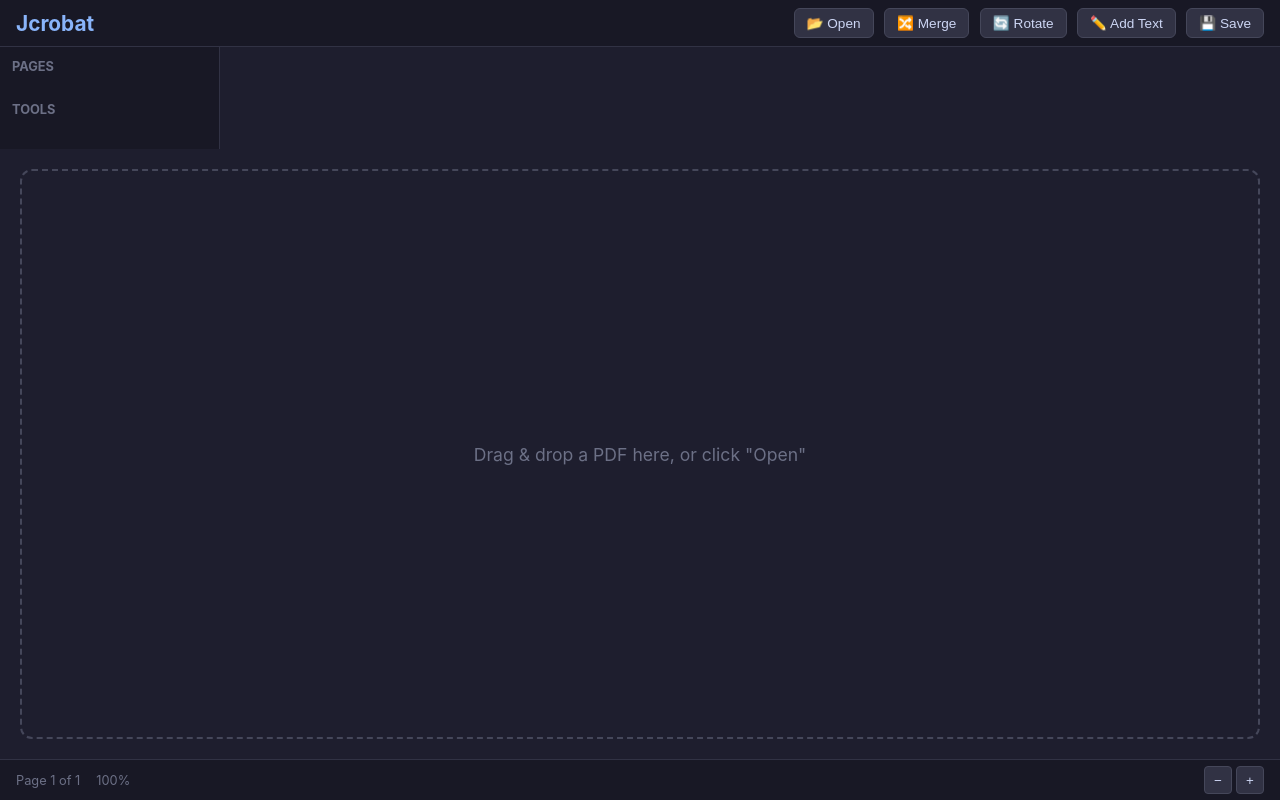
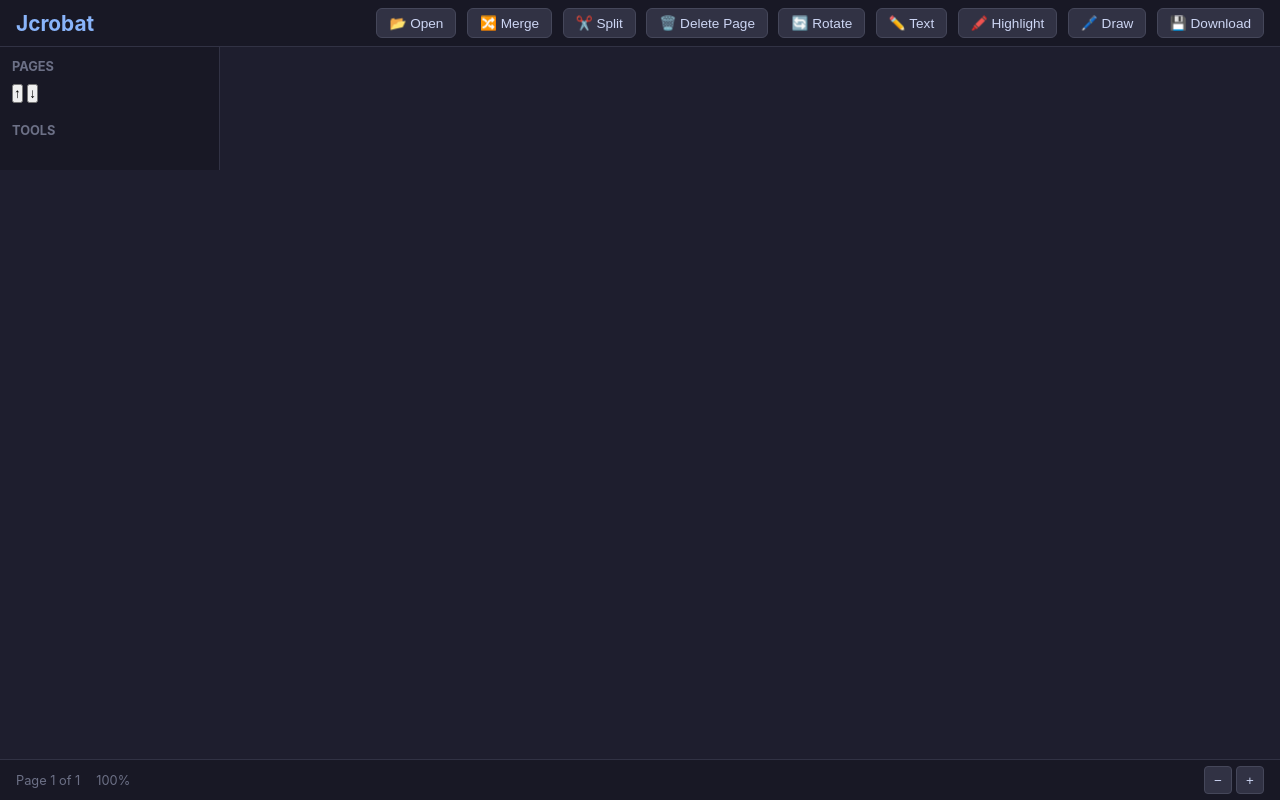
Before and after one commit to AzureMC-projects/Jcrobat, a plain HTML site: page index.html in a window 1280 px wide. Drawn offline with Linux system fonts and the light colour scheme.

Commit message:
Enhance toolbar and sidebar with new features
Added new buttons for split, delete page, highlight, and draw functionalities. Updated text input area and page controls for better user interaction.

```diff
--- a/index.html
+++ b/index.html
@@ -7,63 +7,68 @@
   <link rel="stylesheet" href="style.css">
 </head>
 <body>
-  <!-- Header / Toolbar -->
   <header class="toolbar">
     <div class="logo">Jcrobat</div>
     <div class="toolbar-actions">
       <button id="btn-open">📂 Open</button>
       <button id="btn-merge">🔀 Merge</button>
+      <button id="btn-split">✂️ Split</button>
+      <button id="btn-delete-page">🗑️ Delete Page</button>
       <button id="btn-rotate">🔄 Rotate</button>
-      <button id="btn-addtext">✏️ Add Text</button>
-      <button id="btn-save">💾 Save</button>
+      <button id="btn-addtext">✏️ Text</button>
+      <button id="btn-highlight">🖍️ Highlight</button>
+      <button id="btn-draw">🖊️ Draw</button>
+      <button id="btn-save">💾 Download</button>
     </div>
   </header>
 
-  <!-- Sidebar -->
   <aside class="sidebar" id="sidebar">
     <div class="sidebar-section">
       <h3>Pages</h3>
       <div id="page-nav"></div>
+      <div class="page-controls">
+        <button id="btn-page-up" title="Move page up">↑</button>
+        <button id="btn-page-down" title="Move page down">↓</button>
+      </div>
     </div>
     <div class="sidebar-section">
       <h3>Tools</h3>
       <div id="text-input-area" class="hidden">
-        <textarea id="text-input" placeholder="Type text to add to PDF..." rows="4"></textarea>
-        <input type="number" id="text-x" placeholder="X" value="50">
-        <input type="number" id="text-y" placeholder="Y" value="700">
-        <input type="number" id="text-size" placeholder="Size" value="24">
+        <textarea id="text-input" placeholder="Type text..." rows="3"></textarea>
+        <div class="row">
+          <input type="number" id="text-x" placeholder="X" value="50">
+          <input type="number" id="text-y" placeholder="Y" value="700">
+          <input type="number" id="text-size" placeholder="Size" value="24">
+        </div>
         <button id="btn-apply-text">Apply</button>
+      </div>
+      <div id="split-input-area" class="hidden">
+        <p>Extract pages (e.g. 1-3, 5, 7-9):</p>
+        <input type="text" id="split-range" placeholder="1-3">
+        <button id="btn-apply-split">Extract</button>
       </div>
     </div>
   </aside>
 
-  <!-- Main viewer -->
   <main class="viewer" id="viewer">
-    <div class="drop-zone" id="drop-zone">
-      <p>Drag & drop a PDF here, or click "Open"</p>
-    </div>
-    <div id="canvas-container" class="hidden"></div>
+    <div id="canvas-container"></div>
+    <canvas id="overlay-canvas" class="hidden"></canvas>
   </main>
 
-  <!-- Status bar -->
   <footer class="status-bar">
     <span id="page-indicator">Page 1 of 1</span>
     <span id="zoom-indicator">100%</span>
+    <span id="tool-indicator"></span>
     <div class="zoom-controls">
       <button id="zoom-out">−</button>
       <button id="zoom-in">+</button>
     </div>
   </footer>
 
-  <!-- Hidden file inputs -->
   <input type="file" id="file-input" accept="application/pdf" hidden>
   <input type="file" id="merge-input" accept="application/pdf" multiple hidden>
 
-  <!-- PDF.js -->
-  <script src="https://cdnjs.cloudflare.com/ajax/libs/pdf.js/6.3.289/pdf.min.mjs" type="module"></script>
-  <!-- pdf-lib -->
   <script src="https://cdnjs.cloudflare.com/ajax/libs/pdf-lib/1.17.1/pdf-lib.min.js"></script>
-
   <script type="module" src="app.js"></script>
 </body>
 </html>
```
